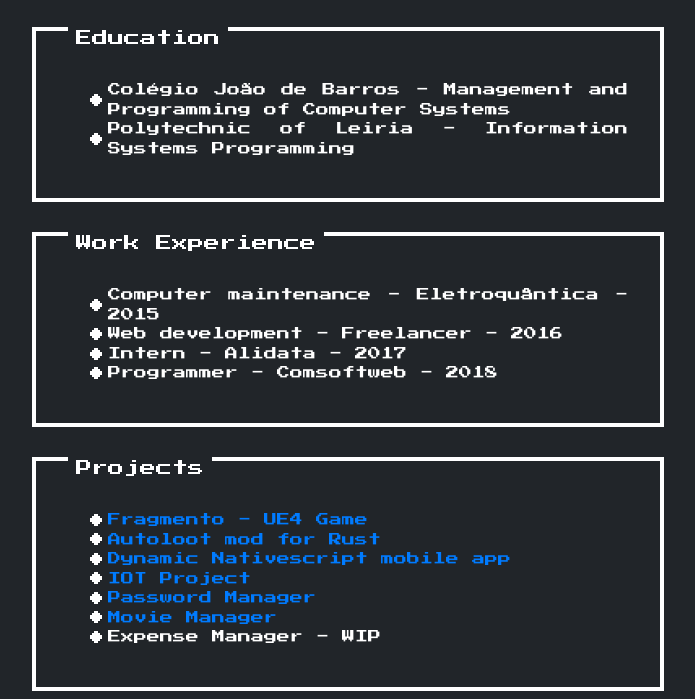
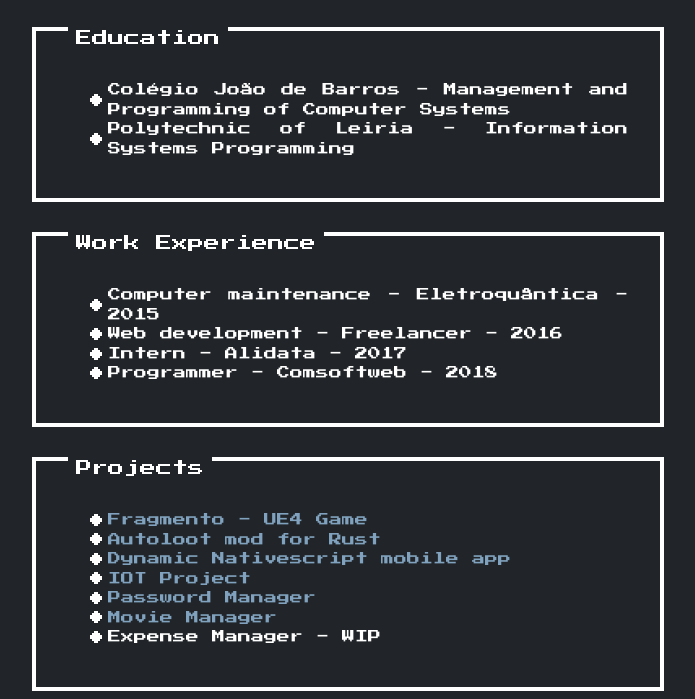
Before and after one commit to micaelr95/Old-personal-website, a website: page index.html in a window 1280 px wide. Shown: the part 561-1260 px from the top of the page, without its empty margins (292-987 px from the left). Drawn offline with nearby package versions, Linux system fonts and the light colour scheme.

Commit message:
Changed link color and removed link decoration

```diff
--- a/style.css
+++ b/style.css
@@ -17,6 +17,15 @@
 .content {
     text-align: justify;
     margin-bottom: 50px;
+}
+
+.content a {
+    text-decoration: none;
+    color: #81a2be;
+}
+
+.content a:hover {
+    color: #4271ae;
 }
 
 .nes-list.is-disc li::before {
```
Also changed, not shown: style.min.css.
